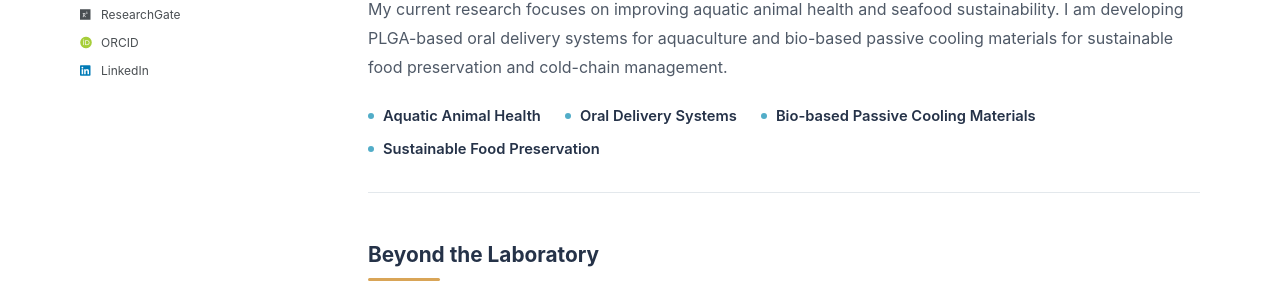
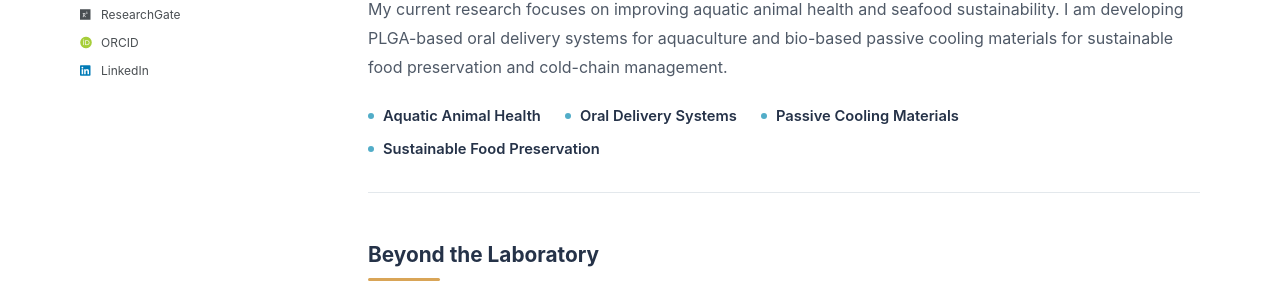
Before and after one commit to yuliu0322/yuliu0322.github.io, a Jekyll site: the page built from _pages/about.md, in a window 1280 px wide. Shown: the part 445-745 px from the top of the page. Built offline with Jekyll 4.4.1, drawn with Linux system fonts in a browser that asks for light colours; some web fonts are replaced; a script bundle is joined from its source files by our own code; library files that are not in the unit come from our copies.

Commit message:
Update about.md

```diff
--- a/_pages/about.md
+++ b/_pages/about.md
@@ -184,7 +184,7 @@ redirect_from:
     <div class="home-focus" aria-label="Current research areas">
       <span>Aquatic Animal Health</span>
       <span>Oral Delivery Systems</span>
-      <span>Bio-based Passive Cooling Materials</span>
+      <span>Passive Cooling Materials</span>
       <span>Sustainable Food Preservation</span>
     </div>
   </section>
```
